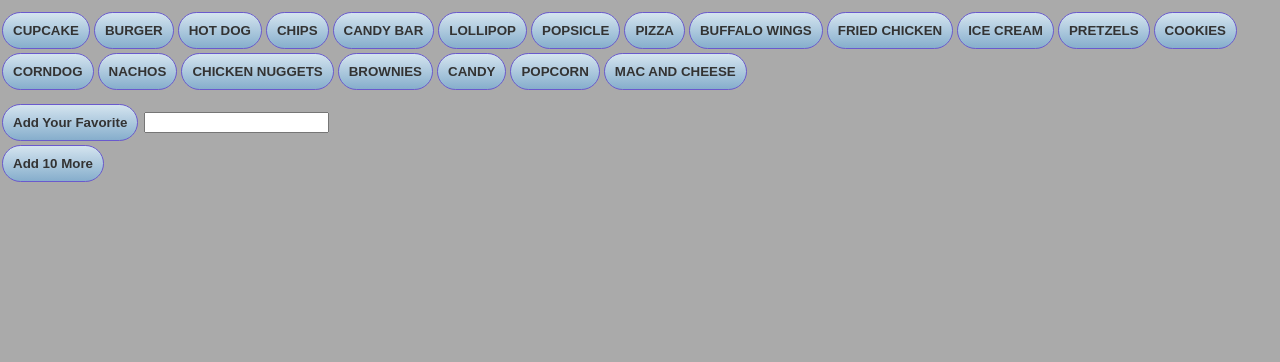
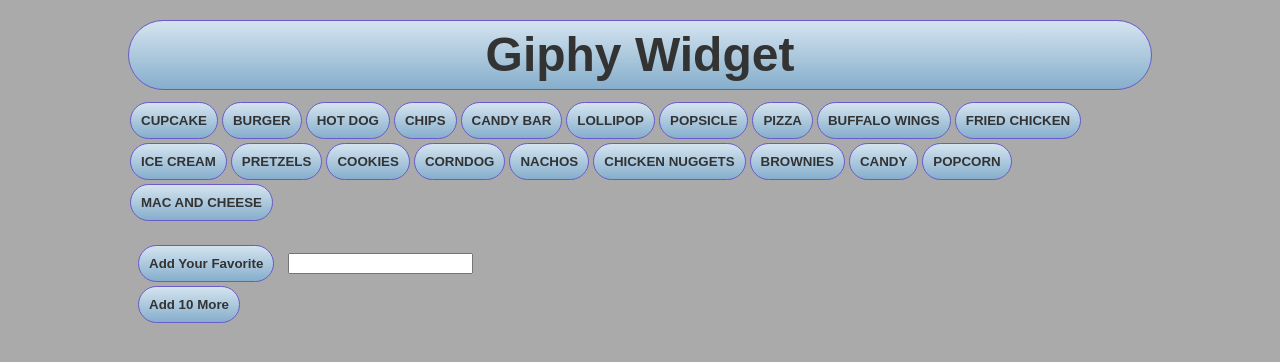
Before and after one commit to braydenc303/giphyWidget, a plain HTML site: page index.html in a window 1280 px wide. Drawn offline with nearby package versions, Linux system fonts and the light colour scheme.

Commit message:
Added aditional styling.

```diff
--- a/assets/css/style.css
+++ b/assets/css/style.css
@@ -1,7 +1,26 @@
 body {
     background: #aaa;
     display: grid;
+    text-emphasis: center;
 
+}
+
+h1 {
+    background: #d4e4ef; /* Old browsers */
+    background: -moz-linear-gradient(top, #d4e4ef 0%, #86aecc 100%); /* FF3.6-15 */
+    background: -webkit-linear-gradient(top, #d4e4ef 0%,#86aecc 100%); /* Chrome10-25,Safari5.1-6 */
+    background: linear-gradient(to bottom, #d4e4ef 0%,#86aecc 100%); /* W3C, IE10+, FF16+, Chrome26+, Opera12+, Safari7+ */
+    filter: progid:DXImageTransform.Microsoft.gradient( startColorstr='#d4e4ef', endColorstr='#86aecc',GradientType=0 ); /* IE6-9 */
+    color: #333;
+    border: slateblue solid 1px;
+    border-radius: 50px;
+    font-family: Arial, Helvetica, sans-serif;
+    font-weight: bold;
+    font-size: 3em;
+    display: block;
+    padding: 10px;
+    margin: 10px auto;
+    text-align: center;
 }
 
 button, #addFavorite, #addTen {
@@ -20,8 +39,18 @@ button, #addFavorite, #addTen {
 
 }
 
+#addFavorite, #addTen {
+    margin: 2px 10px;
+}
+
 header {
-    margin: 10px 0;
+    margin: 10px auto;
+    width: 80%;
+}
+
+#newCategory {
+    margin: 10px auto;
+    width: 80%;
 }
 
 #gifContainer {
--- a/assets/javascript/app.js
+++ b/assets/javascript/app.js
@@ -17,6 +17,8 @@ $(document).ready(makeButtons(junkFood));
 
 function makeButtons() {
     $("header").empty();
+    var heading = $("<h1>").text("Giphy Widget");
+    $("header").append(heading);
     for (var i = 0; i < junkFood.length; i++) {
         $("header").append("<button data-category = '" + junkFood[i] + "'>" + junkFood[i].toUpperCase() + "</button>");
     }
--- a/index.html
+++ b/index.html
@@ -7,7 +7,9 @@
         <link rel = "stylesheet" type = "text/css" href = "assets/css/style.css">
     </head>
     <body>
-        <header></header>
+        <header>
+            <h1>Giphy Widget</h1>
+        </header>
         <form id = "newCategory">
             <!-- <label for = "addCategory">Add Your Favorite:</label> -->
 
```
